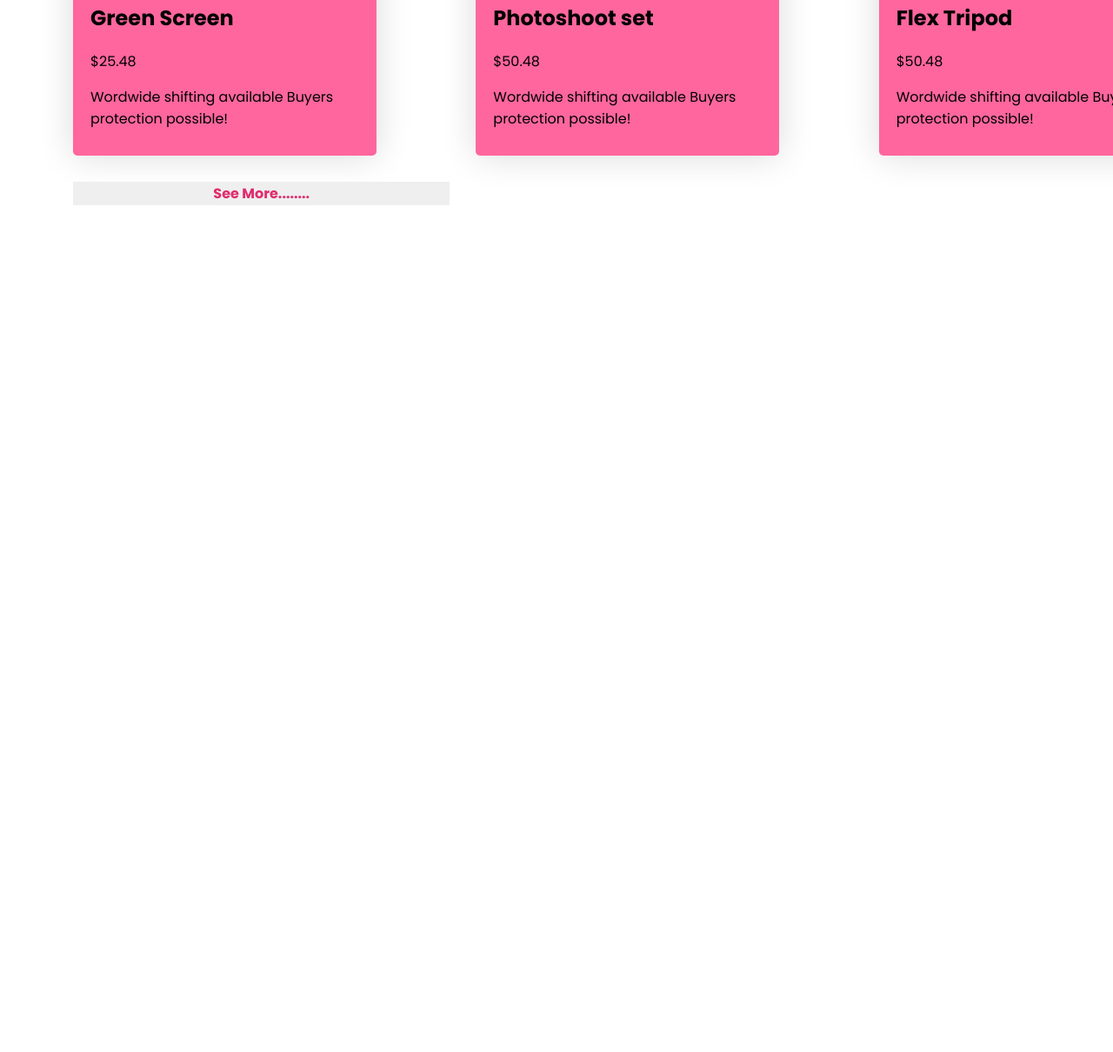
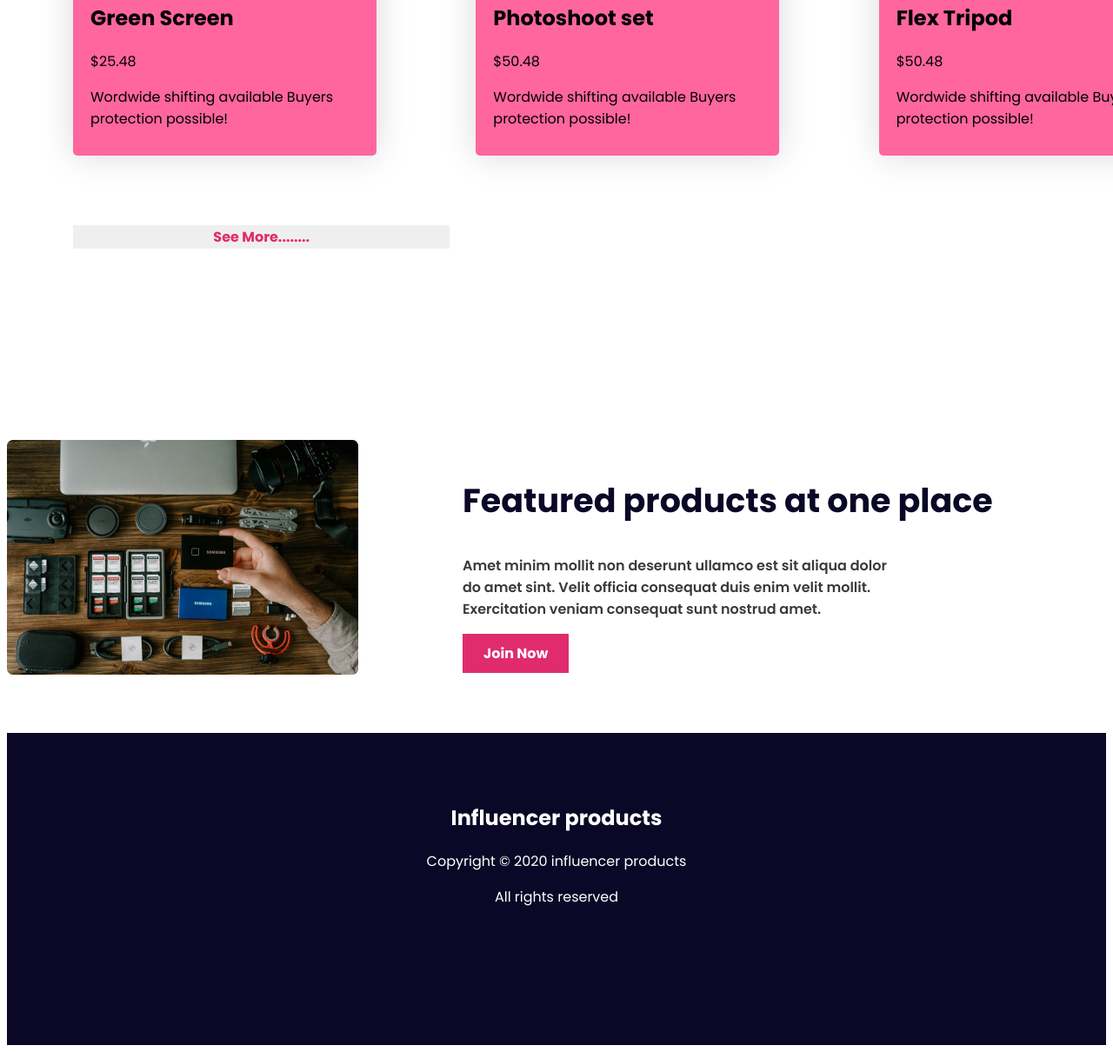
Before and after one commit to Sohanur20/task-influencer-gear, a plain HTML site: page index.html in a window 1280 px wide. Shown: the part 2442-3652 px from the top of the page at 87% size. Before the commit the page ends 2754 px from the top, so only its background shows below. Drawn offline with Linux system fonts and the light colour scheme.

Commit message:
page created without some responsive

```diff
--- a/index.html
+++ b/index.html
@@ -136,9 +136,33 @@
 
             </div>
         </section>
+<!-- Featured products at one place -->
+
+<section class="Featured">
+
+<div>
+    <img src="assets/images/gear.png" alt="">
+</div>
+
+<div class="Featured-desk">
+    <h2>Featured products at one place</h2>
+    <p class="banner-desk">Amet minim mollit non deserunt ullamco est sit aliqua dolor <br> do amet sint. Velit officia consequat duis enim velit mollit. <br> Exercitation veniam consequat sunt nostrud amet.</p>
+    <button class="Join">Join Now</button>
+</div>
+
+</section>
+
+    </main>
 
 
-    </main>
+    <footer>
+
+        <div>
+            <h2>Influencer products</h2>
+            <p>Copyright © 2020  influencer products</p>
+            <p>All rights reserved</p>
+        </div>
+    </footer>
 </body>
 
 </html>
--- a/styles.css
+++ b/styles.css
@@ -149,24 +149,67 @@ nav h2 {
 
 }
 
-.btn-see{
+.btn-see {
     color: #E02C6D;
     font-size: 16px;
     font-weight: 700;
     border: none;
     cursor: pointer;
+    margin-top: 50px;
 
 
 }
 
-:hover .card-body{
+:hover .card-body {
     background: #ff4086;
     transition-duration: 10s;
 
 
 }
 
+/* featured */
+.Featured {
+    display: flex;
+    gap: 120px;
+    margin-top: 200px;
+    align-items: center;
+}
 
+
+
+.Featured h2 {
+    color: #0A0826;
+    font-size: 38px;
+    font-weight: 700;
+    line-height: 60px;
+
+}
+
+.Join {
+    background: #E02C6D;
+    display: inline-flex;
+    padding: 10px 24px;
+    align-items: flex-start;
+    gap: 8px;
+    border: none;
+    color: white;
+    font-size: 16px;
+    font-weight: 700;
+    cursor: pointer;
+
+}
+
+
+
+footer {
+    margin-top: 60px;
+    background: #0A0826;
+    height: 239px;
+    color: #FFF;
+    text-align: center;
+    padding: 60px;
+
+}
 
 
 
@@ -205,7 +248,8 @@ transition-duration: 10s;
     }
 
 
-  .all-card , .btn-see {
+    .all-card,
+    .btn-see {
         align-items: center;
         grid-template-columns: 1fr;
 
@@ -228,4 +272,22 @@ justify-items: center;
 
     }
 
+
+    .Featured {
+
+        flex-direction: column;
+        justify-content: center;
+        align-items: center;
     }
+
+    .Featured h2 {
+
+        text-align: center;
+    }
+
+    .Featured-desk {
+
+        text-align: center;
+        align-items: center;
+    }
+}
```
Lines whose indentation alone changed are shown as unchanged.
